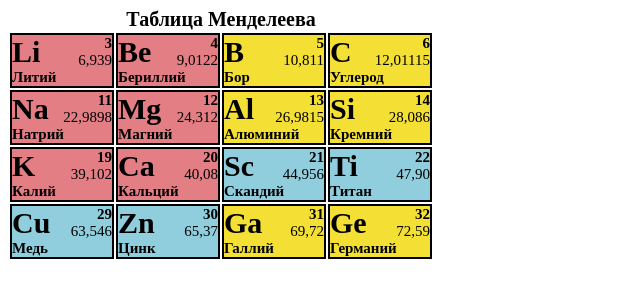
After one commit to SergeiZherdev/Zherdev_Sergei, a PHP site: page /table.html in a window 1280 px wide. The commit adds this page. Shown: the top 300 px of the page, without its empty margins (0-640 px from the left). Run offline with PHP 8.4, Linux system fonts and the light colour scheme.

Commit message:
31.01.2022

```diff
--- /dev/null
+++ b/Styles/table.css
@@ -0,0 +1,50 @@
+caption{
+    font-size: 20px;
+    font-weight: bold;
+}
+.table, tr, td {
+    border: 2px solid black;
+    width: 100px;
+    height: 50px;
+    padding: unset;
+    margin: auto;
+}
+.cell1{
+    background-color: #e37e84;
+    font-size: 15px;
+    width: 100%;
+    height: 100%;
+}
+.name1{
+    font-size: 30px;
+    font-weight: bold;
+    float: left;
+}
+.number{
+    float: right;
+    font-weight: bold;
+}
+.mass{
+    float: right;
+}
+.name2{
+    font-weight: bold;
+}
+.cell2{
+    background-color: #f4e034;
+    font-size: 15px;
+    width: 100%;
+    height: 100%;
+}
+.cell3{
+    background-color: #90cede;
+    font-size: 15px;
+    width: 100%;
+    height: 100%;
+}
+a:link{
+    color: black;
+}
+a:visited{
+    color: black;
+}
--- /dev/null
+++ b/table.html
@@ -0,0 +1,184 @@
+<!doctype html>
+<html lang="en">
+<head>
+    <link rel="stylesheet" href="Styles/table.css">
+    <meta charset="UTF-8">
+    <meta name="viewport"
+          content="width=device-width, user-scalable=no, initial-scale=1.0, maximum-scale=1.0, minimum-scale=1.0">
+    <meta http-equiv="X-UA-Compatible" content="ie=edge">
+    <title>Mendeleev table</title>
+</head>
+<body>
+<table>
+    <caption>Таблица Менделеева</caption>
+    <tr>
+        <td>
+            <div class="cell1">
+                    <a href="https://ru.wikipedia.org/wiki/%D0%9B%D0%B8%D1%82%D0%B8%D0%B9" target="_blank" title="Описание элемента">
+                        <span class="name1">Li</span>
+                    </a>
+                    <span class="number">3</span><br>
+                    <span class="mass">6,939</span><br>
+                    <div class="name2">Литий</div>
+            </div>
+        </td>
+        <td>
+            <div class="cell1">
+                <a href="https://ru.wikipedia.org/wiki/%D0%91%D0%B5%D1%80%D0%B8%D0%BB%D0%BB%D0%B8%D0%B9" target="_blank" title="Описание элемента">
+                    <span class="name1">Be</span>
+                </a>
+                <span class="number">4</span><br>
+                <span class="mass">9,0122</span><br>
+                <div class="name2">Бериллий</div>
+            </div>
+        </td>
+        <td>
+            <div class="cell2">
+                <a href="https://ru.wikipedia.org/wiki/%D0%91%D0%BE%D1%80_(%D1%8D%D0%BB%D0%B5%D0%BC%D0%B5%D0%BD%D1%82)" target="_blank" title="Описание элемента">
+                    <span class="name1">B</span>
+                </a>
+                <span class="number">5</span><br>
+                <span class="mass">10,811</span><br>
+                <div class="name2">Бор</div>
+            </div>
+        </td>
+        <td>
+            <div class="cell2">
+                <a href="https://ru.wikipedia.org/wiki/%D0%A3%D0%B3%D0%BB%D0%B5%D1%80%D0%BE%D0%B4" target="_blank" title="Описание элемента">
+                    <span class="name1">C</span>
+                </a>
+                <span class="number">6</span><br>
+                <span class="mass">12,01115</span><br>
+                <div class="name2">Углерод</div>
+            </div>
+        </td>
+    </tr>
+    <tr>
+        <td>
+            <div class="cell1">
+                <a href="https://ru.wikipedia.org/wiki/%D0%9D%D0%B0%D1%82%D1%80%D0%B8%D0%B9" target="_blank" title="Описание элемента">
+                    <span class="name1">Na</span>
+                </a>
+                <span class="number">11</span><br>
+                <span class="mass">22,9898</span><br>
+                <div class="name2">Натрий</div>
+            </div>
+        </td>
+        <td>
+            <div class="cell1">
+                <a href="https://ru.wikipedia.org/wiki/%D0%9C%D0%B0%D0%B3%D0%BD%D0%B8%D0%B9" target="_blank" title="Описание элемента">
+                    <span class="name1">Mg</span>
+                </a>
+                <span class="number">12</span><br>
+                <span class="mass">24,312</span><br>
+                <div class="name2">Магний</div>
+            </div>
+        </td>
+        <td>
+            <div class="cell2">
+                <a href="https://ru.wikipedia.org/wiki/%D0%90%D0%BB%D1%8E%D0%BC%D0%B8%D0%BD%D0%B8%D0%B9" target="_blank" title="Описание элемента">
+                    <span class="name1">Al</span>
+                </a>
+                <span class="number">13</span><br>
+                <span class="mass">26,9815</span><br>
+                <div class="name2">Алюминий</div>
+            </div>
+        </td>
+        <td>
+            <div class="cell2">
+                <a href="https://ru.wikipedia.org/wiki/%D0%9A%D1%80%D0%B5%D0%BC%D0%BD%D0%B8%D0%B9" target="_blank" title="Описание элемента">
+                    <span class="name1">Si</span>
+                </a>
+                <span class="number">14</span><br>
+                <span class="mass">28,086</span><br>
+                <div class="name2">Кремний</div>
+            </div>
+        </td>
+    </tr>
+    <tr>
+        <td>
+            <div class="cell1">
+                <a href="https://ru.wikipedia.org/wiki/%D0%9A%D0%B0%D0%BB%D0%B8%D0%B9" target="_blank" title="Описание элемента">
+                    <span class="name1">K</span>
+                </a>
+                <span class="number">19</span><br>
+                <span class="mass">39,102</span><br>
+                <div class="name2">Калий</div>
+            </div>
+        </td>
+        <td>
+            <div class="cell1">
+                <a href="https://ru.wikipedia.org/wiki/%D0%9A%D0%B0%D0%BB%D1%8C%D1%86%D0%B8%D0%B9" target="_blank" title="Описание элемента">
+                    <span class="name1">Ca</span>
+                </a>
+                <span class="number">20</span><br>
+                <span class="mass">40,08</span><br>
+                <div class="name2">Кальций</div>
+            </div>
+        </td>
+        <td>
+            <div class="cell3">
+                <a href="https://ru.wikipedia.org/wiki/%D0%A1%D0%BA%D0%B0%D0%BD%D0%B4%D0%B8%D0%B9" target="_blank" title="Описание элемента">
+                    <span class="name1">Sc</span>
+                </a>
+                <span class="number">21</span><br>
+                <span class="mass">44,956</span><br>
+                <div class="name2">Скандий</div>
+            </div>
+        </td>
+        <td>
+            <div class="cell3">
+                <a href="https://ru.wikipedia.org/wiki/%D0%A2%D0%B8%D1%82%D0%B0%D0%BD_(%D1%8D%D0%BB%D0%B5%D0%BC%D0%B5%D0%BD%D1%82)" target="_blank" title="Описание элемента">
+                    <span class="name1">Ti</span>
+                </a>
+                <span class="number">22</span><br>
+                <span class="mass">47,90</span><br>
+                <div class="name2">Титан</div>
+            </div>
+        </td>
+    </tr>
+    <tr>
+        <td>
+            <div class="cell3">
+                <a href="https://ru.wikipedia.org/wiki/%D0%9C%D0%B5%D0%B4%D1%8C" target="_blank" title="Описание элемента">
+                    <span class="name1">Cu</span>
+                </a>
+                <span class="number">29</span><br>
+                <span class="mass">63,546</span><br>
+                <div class="name2">Медь</div>
+            </div>
+        </td>
+        <td>
+            <div class="cell3">
+                <a href="https://ru.wikipedia.org/wiki/%D0%A6%D0%B8%D0%BD%D0%BA" target="_blank" title="Описание элемента">
+                    <span class="name1">Zn</span>
+                </a>
+                <span class="number">30</span><br>
+                <span class="mass">65,37</span><br>
+                <div class="name2">Цинк</div>
+            </div>
+        </td>
+        <td>
+            <div class="cell2">
+                <a href="https://ru.wikipedia.org/wiki/%D0%93%D0%B0%D0%BB%D0%BB%D0%B8%D0%B9" target="_blank" title="Описание элемента">
+                    <span class="name1">Ga</span>
+                </a>
+                <span class="number">31</span><br>
+                <span class="mass">69,72</span><br>
+                <div class="name2">Галлий</div>
+            </div>
+        </td>
+        <td>
+            <div class="cell2">
+                <a href="https://ru.wikipedia.org/wiki/%D0%93%D0%B5%D1%80%D0%BC%D0%B0%D0%BD%D0%B8%D0%B9" target="_blank" title="Описание элемента">
+                    <span class="name1">Ge</span>
+                </a>
+                <span class="number">32</span><br>
+                <span class="mass">72,59</span><br>
+                <div class="name2">Германий</div>
+            </div>
+        </td>
+    </tr>
+</table>
+</body>
+</html>
```
Also changed, not shown: Styles/Stylenew.css (+2 -6 lines), homework.html (+6 -3 lines), Images/Mendeleev.jpg (added).
